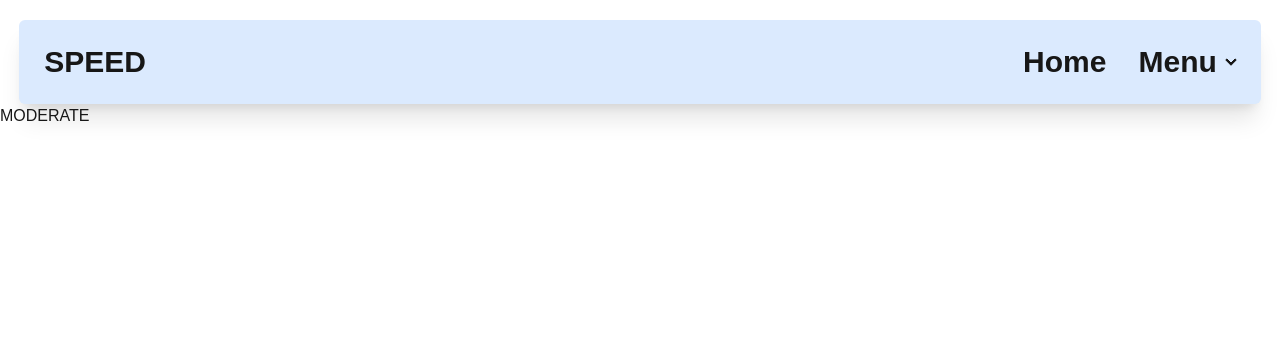
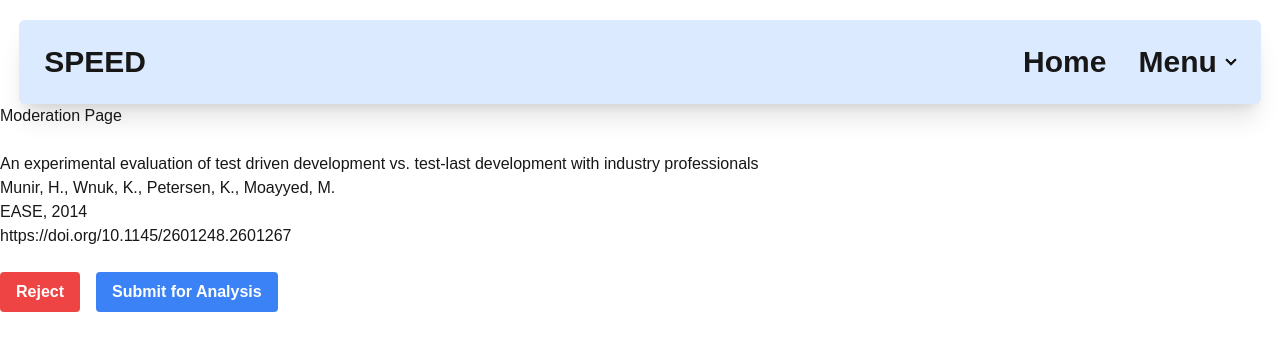
Before and after one commit to bbag199/CISE_W202_04, a Next.js app in the folder frontend/: page /pages/moderate in a window 1280 px wide. Shown: the top 350 px of the page. Built offline with nearby package versions, Linux system fonts and the light colour scheme.

Commit message:
prepare frontend page for moderation

```diff
--- a/frontend/src/app/pages/moderate/page.tsx
+++ b/frontend/src/app/pages/moderate/page.tsx
@@ -1,7 +1,82 @@
-import React from "react";
+'use client';
 
-const pages = () => {
-  return <div>MODERATE</div>;
+import React, { useState } from "react";
+import { Article } from "@shared/types"
+
+
+const ModeratePage = () => {
+
+  const [loadingArticle, setLoadingArticle] = useState<boolean>(false);
+  const [loadingSubmit, setLoadingSubmit] = useState<boolean>(false);
+
+  const scriptOne = () => {
+    setLoadingSubmit(true);
+
+    console.log("Script One is running");
+    // Add your script logic here
+
+    setLoadingSubmit(false);
+  };
+
+  const scriptTwo = () => {
+    setLoadingSubmit(true);
+
+    console.log("Script Two is running");
+    // Add your script logic here
+
+    setLoadingSubmit(false);
+  };
+
+  const article : Article = {
+    _id: "1",
+    title: "An experimental evaluation of test driven development vs. test-last development with industry professionals",
+    authors: "Munir, H., Wnuk, K., Petersen, K., Moayyed, M.",
+    source: "EASE",
+    publicationYear: "2014",
+    doi: "https://doi.org/10.1145/2601248.2601267",
+    rating: 0,
+    claim: "",
+    evidence: "",
+    status: "unmoderated"
+  }
+
+  return (
+    <>
+      <p>Moderation Page</p>
+
+      <br />
+
+      <div>
+        <h1>{article.title}</h1>
+        <h3>{article.authors}</h3>
+        <h3>{article.source}, {article.publicationYear}</h3>
+        <h3>
+          <a href={article.doi} target="_blank" rel="noopener noreferrer">{article.doi}</a>
+        </h3>
+      </div>
+
+      <br />
+
+      <div className="flex space-x-4">
+        <button
+          onClick={scriptOne}
+          className="px-4 py-2 bg-red-500 text-white font-semibold rounded hover:bg-red-600"
+          disabled={loadingSubmit}
+        >
+          Reject
+        </button>
+        <button
+          onClick={scriptTwo}
+          className="px-4 py-2 bg-blue-500 text-white font-semibold rounded hover:bg-blue-600"
+          disabled={loadingSubmit}
+        >
+          Submit for Analysis
+        </button>
+      </div>
+
+    </>
+  )
+
 };
 
-export default pages;
+export default ModeratePage;
```
Also changed, not shown: 1 other file (tests, documents, lock files or other folders).
